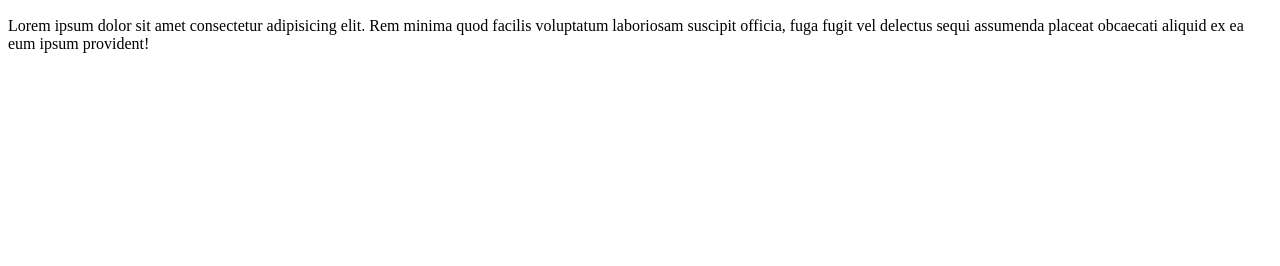
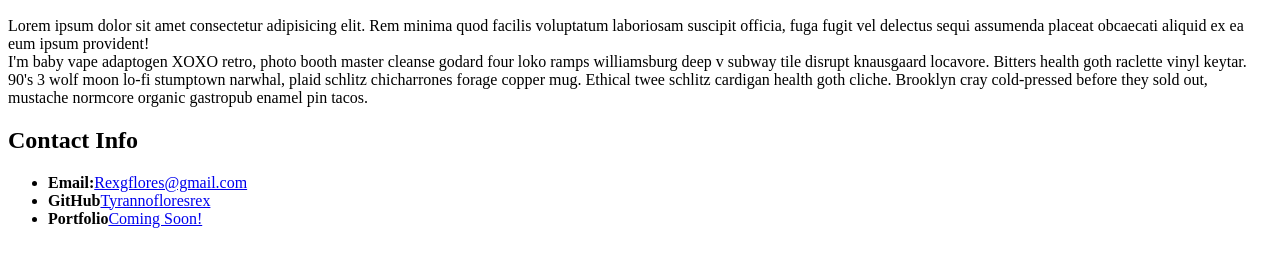
Before and after one commit to Tyrannofloresrex/Student-Profile, a plain HTML site: page index.html in a window 1280 px wide. Shown: the part 348-614 px from the top of the page. Drawn offline with Linux system fonts and the light colour scheme.

Commit message:
Added list items and links

```diff
--- a/index.html
+++ b/index.html
@@ -16,9 +16,23 @@
 
     <br>
 
-<p>Lorem ipsum dolor sit amet consectetur adipisicing elit. Rem minima quod facilis voluptatum laboriosam suscipit officia, fuga fugit vel delectus sequi assumenda placeat obcaecati aliquid ex ea eum ipsum provident!</p>
+<p>Lorem ipsum dolor sit amet consectetur adipisicing elit. Rem minima quod facilis voluptatum laboriosam suscipit officia, fuga fugit vel delectus sequi assumenda placeat obcaecati aliquid ex ea eum ipsum provident!
+<br>
+  I'm baby vape adaptogen XOXO retro, photo booth master cleanse godard four loko ramps williamsburg deep v subway tile disrupt knausgaard locavore. Bitters health goth raclette vinyl keytar. 90's 3 wolf moon lo-fi stumptown narwhal, plaid schlitz chicharrones forage copper mug. Ethical twee schlitz cardigan health goth cliche. Brooklyn cray cold-pressed before they sold out, mustache normcore organic gastropub enamel pin tacos.
+</p>
 
-<h3></h3>
+<h2>Contact Info</h2>
+
+<ul>
+    <li>
+        <strong>Email:</strong><a href= "mailto:Rexgflores@gmail.com">Rexgflores@gmail.com</a>
+    </li>
+    <li>
+        <strong>GitHub</strong><a href="https://github.com/Tyrannofloresrex" target: _blank>Tyrannofloresrex</a>
+    </li>
+    <li>
+        <strong>Portfolio</strong><a href= "#" target: _blank>Coming Soon!</a>
+    </li>
 
 </body>
 </html>
```
